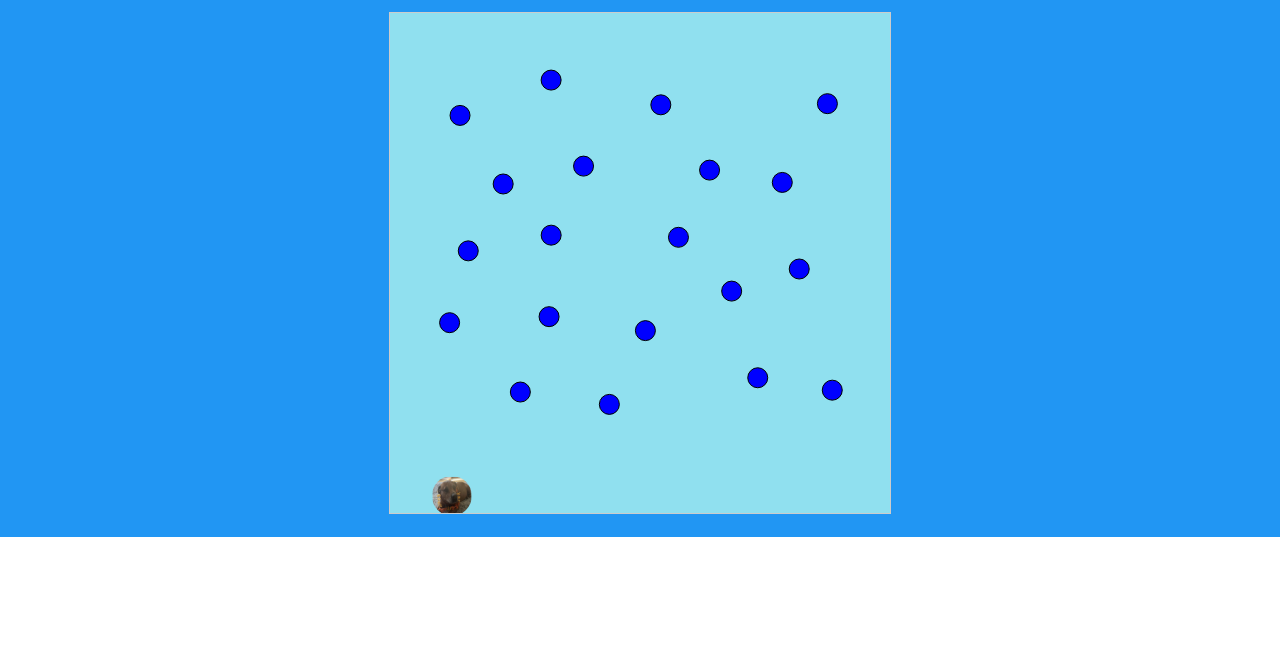
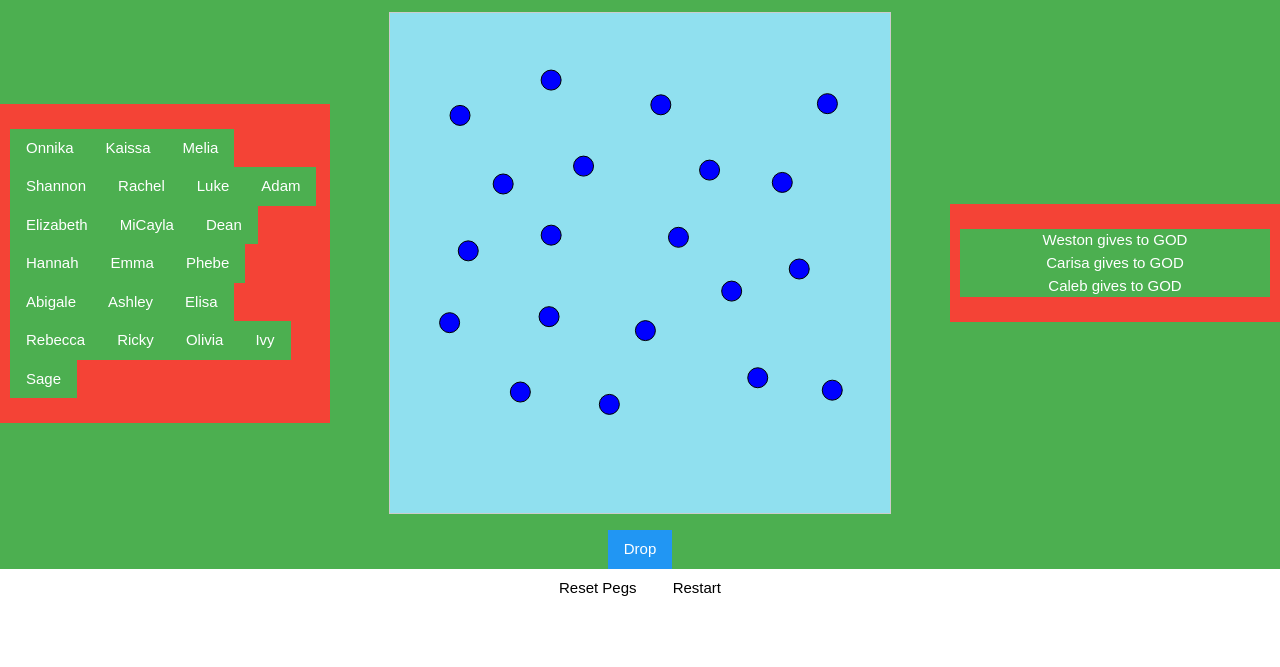
Before and after one commit to justplainfred/draw-names, a website: page src/index.html in a window 1280 px wide. Shown: the part 133-800 px from the top of the page. Drawn offline with Linux system fonts and the light colour scheme.

Commit message:
feat: adds peg resetting, drop, lists, and so on

```diff
--- /dev/null
+++ b/src/assets/custom.css
@@ -0,0 +1,32 @@
+body {
+  margin: 0;
+  font-family: Arial, sans-serif;
+}
+
+.container {
+  display: flex;
+  justify-content: center;
+  align-items: center;
+}
+
+.left-column, .right-column {
+  flex: 1; /* Take up equal space */
+  padding: 10px;
+  box-sizing: border-box;
+}
+
+.center {
+  flex: 2; /* Canvas area takes up more space */
+  display: flex;
+  justify-content: center;
+  align-items: center;
+}
+
+ul {
+  list-style-type: none;
+  padding: 0;
+}
+
+li {
+  padding: 5px 0;
+}
--- /dev/null
+++ b/src/game-objects/family.js
@@ -0,0 +1,234 @@
+const LSK_COUSINS = "cousins"
+
+const Cousins = [
+  {
+    name: "Weston",
+    family: "Blake",
+    givesTo: "GOD",
+    src: "./assets/Roxie.png",
+    disabled: false
+  }, {
+    name: "Onnika",
+    family: "Blake",
+    givesTo: "",
+    src: "./assets/Roxie.png",
+    disabled: false
+  }, {
+    name: "Kaissa",
+    family: "Blake",
+    givesTo: "",
+    src: "./assets/Roxie.png",
+    disabled: false
+  }, {
+    name: "Melia",
+    family: "Blake",
+    givesTo: "",
+    src: "./assets/Roxie.png",
+    disabled: false
+  }, {
+    name: "Carisa",
+    family: "Chrisdy",
+    givesTo: "GOD",
+    src: "./assets/Roxie.png",
+    disabled: false
+  }, {
+    name: "Shannon",
+    family: "Chrisdy",
+    givesTo: "",
+    src: "./assets/Roxie.png",
+    disabled: false
+  }, {
+    name: "Rachel",
+    family: "Chrisdy",
+    givesTo: "",
+    src: "./assets/Roxie.png",
+    disabled: false
+  }, {
+    name: "Luke",
+    family: "Chrisdy",
+    givesTo: "",
+    src: "./assets/Roxie.png",
+    disabled: false
+  }, {
+    name: "Adam",
+    family: "Chrisdy",
+    givesTo: "",
+    src: "./assets/Roxie.png",
+    disabled: false
+  }, {
+    name: "Elizabeth",
+    family: "Chrisdy",
+    givesTo: "",
+    src: "./assets/Roxie.png",
+    disabled: false
+  }, {
+    name: "Caleb",
+    family: "Andy",
+    givesTo: "GOD",
+    src: "./assets/Roxie.png",
+    disabled: false
+  }, {
+    name: "MiCayla",
+    family: "Andy",
+    givesTo: "",
+    src: "./assets/Roxie.png",
+    disabled: false
+  }, {
+    name: "Dean",
+    family: "Andy",
+    givesTo: "",
+    src: "./assets/Roxie.png",
+    disabled: false
+  }, {
+    name: "Hannah",
+    family: "Andy",
+    givesTo: "",
+    src: "./assets/Roxie.png",
+    disabled: false
+  }, {
+    name: "Emma",
+    family: "Andy",
+    givesTo: "",
+    src: "./assets/Roxie.png",
+    disabled: false
+  }, {
+    name: "Phebe",
+    family: "Andy",
+    givesTo: "",
+    src: "./assets/Roxie.png",
+    disabled: false
+  }, {
+    name: "Abigale",
+    family: "Andy",
+    givesTo: "",
+    src: "./assets/Roxie.png",
+    disabled: false
+  }, {
+    name: "Ashley",
+    family: "Fred",
+    givesTo: "",
+    src: "./assets/Roxie.png",
+    disabled: false
+  }, {
+    name: "Elisa",
+    family: "Fred",
+    givesTo: "",
+    src: "./assets/Roxie.png",
+    disabled: false
+  }, {
+    name: "Rebecca",
+    family: "Fred",
+    givesTo: "",
+    src: "./assets/Roxie.png",
+    disabled: false
+  }, {
+    name: "Ricky",
+    family: "Fred",
+    givesTo: "",
+    src: "./assets/Roxie.png",
+    disabled: false
+  }, {
+    name: "Olivia",
+    family: "Fred",
+    givesTo: "",
+    src: "./assets/Roxie.png",
+    disabled: false
+  }, {
+    name: "Ivy",
+    family: "R. Jay",
+    givesTo: "",
+    src: "./assets/Roxie.png",
+    disabled: false
+  }, {
+    name: "Sage",
+    family: "R. Jay",
+    givesTo: "",
+    src: "./assets/Roxie.png",
+    disabled: false
+  }
+]
+
+const NotParticipating = [
+  // "Weston",
+  // "Carisa",
+  // "Caleb",
+]
+
+function SetGiverChoice (giver, receiver) {
+  giver.givesTo, receiver.name;
+  localStorage.setItem(giver.name, receiver.name);
+}
+
+function RemoveGiverChoice (giver) {
+  giver.givesTo = ""
+  localStorage.removeItem(giver.name);
+}
+
+function GetGiver(name) {
+  return Cousins.filter(c => c.name === name)[0];
+}
+
+function GetPossibleRecipients (giver) {
+  return Cousins.filter(cousin => {
+    if (cousin.disabled == true) return false;
+    if (cousin.family == giver.family) return false;
+    if (NotParticipating.indexOf(cousin.name) > -1) return false;
+    return true;
+  });
+}
+
+function GetCousinsNotYetGiving() {
+  return Cousins.filter(cousin => {
+    if (NotParticipating.indexOf(cousin.name) > -1) return false;
+    if (cousin.givesTo !== "") return false
+    return true;
+  });
+}
+
+function GetCousinsGiving() {
+  return Cousins.filter(cousin => {
+    if (NotParticipating.indexOf(cousin.name) > -1) return false;
+    if (cousin.givesTo === "") return false
+    return true;
+  });
+}
+
+function SetRightColumn () {
+  const cousins = GetCousinsGiving();
+  const list = cousins.map(c => {
+    return CreateListItem(c.name, c.givesTo);
+  })
+  let ul = document.getElementById("cousins-done");
+  ul.innerHTML = "";
+  for (const li of list) {
+    ul.appendChild(li);
+  }
+}
+
+function SetLeftColumn () {
+  const cousins = GetCousinsNotYetGiving();
+  const list = cousins.map(c => {
+    return CreateListItem(c.name);
+  })
+  let ul = document.getElementById("cousins-todo");
+  ul.innerHTML = "";
+  for (const li of list) {
+    ul.appendChild(li);
+  }
+}
+
+function CreateListItem (giver, receiver) {
+  if (receiver) {
+    const li = document.createElement('li');
+    li.className = "w3-container w3-green w3-center"
+    li.textContent = `${giver} gives to ${receiver}`
+      return li
+  }
+  const btn = document.createElement('button');
+  btn.textContent = giver;
+  btn.className = "w3-button w3-green"
+  btn.onclick = () => {
+    GAME.startWith(giver);
+  }
+  return btn
+}
--- a/src/game-objects/pegs.js
+++ b/src/game-objects/pegs.js
@@ -33,11 +33,38 @@ function generatePegs() {
     const y = Math.random() * (boardHeight - 2 * PEG_RADIUS) + PEG_RADIUS;
 
     if (isValidPosition(x, y, pegs)) {
-            pegs.push([x, y, PEG_RADIUS]);
+      pegs.push([x, y, PEG_RADIUS, 0]);
     }
   }
 
   return pegs;
 }
 
-var Pegs = generatePegs();
+let Pegs = generatePegs();
+const PegsGI = {
+  id: "pegs",
+  reset: () => {
+    Pegs = generatePegs();
+  },
+  handleInput: () => { },
+  update: () => {
+    Pegs.forEach(peg => {
+      if (peg[3] > 0) {
+        peg[3] -= 1;
+      }
+    })
+  },
+  render: () => {
+    let i = 0;
+    for (const [x, y, radius, hit] of Pegs) {
+      ctx.beginPath();
+      ctx.arc(x, y, radius, 0, 2 * Math.PI);
+      ctx.fillStyle = hit > 0 ? 'red' : 'blue';
+      ctx.fill();
+      ctx.stroke();
+      i++;
+    }
+
+  },
+  isFinished: () => { }
+}
--- a/src/game-objects/puck.js
+++ b/src/game-objects/puck.js
@@ -1,51 +1,60 @@
 const GRAVITY = 9.81;
-const PUCK_TIME_STEP = 0.07;
+const PUCK_TIME_STEP = 0.05;
 const PUCK_RADIUS = 20;
 
 class Puck {
   constructor (imgSrc, id, centerX, centerY) {
     this._image = new Image();
     this._image.src = imgSrc;
+    this._delete = false;
     this.id = id;
     this.centerX = centerX;
     this.centerY = centerY;
     this.canvas = document.getElementById('game-canvas');
     this.ctx = this.canvas.getContext('2d');
-    this.velocity_x = 0.0;
+    this.velocity_x = 25.0;
     this.velocity_y = 0.0;
-    this.collisions = [];
+    this.hasDropped = false;
   }
 
   handleInput() { }
 
   update(elapsedMillis) {
-    if (elapsedMillis > 1000000) return;
     if (this._hasLanded()) return;
-    this.collisions = [];
 
     // Update the position
     this.centerX += this.velocity_x * PUCK_TIME_STEP
     this.centerY += this.velocity_y * PUCK_TIME_STEP
 
-    // Update the velocity due to GRAVITY
-    this.velocity_y += GRAVITY * PUCK_TIME_STEP
+    if (this.hasDropped) {
+      // Update the velocity due to GRAVITY
+      this.velocity_y += GRAVITY * PUCK_TIME_STEP
+    }
 
-    for (const [x, y, radius] of Pegs) {
-      if (this._checkCollision(x, y, radius)) {
+    // Check For peg collisions
+    for (let i = 0; i < Pegs.length; ++i) {
+      const [x, y, radius] = Pegs[i]
+      if (this._didCollide(x, y, radius)) {
+        Pegs[i][3] = 10;
         this._handleCollision(x, y)
       }
     }
 
+    // check for wall collisions
     if (this.centerX < PUCK_RADIUS  || this.centerX > boardWidth - PUCK_RADIUS) {
       this.velocity_x *= -1;
     }
+  }
+
+  drop () {
+    this.hasDropped = true;
   }
 
   _hasLanded () {
     return this.canvas.height - PUCK_RADIUS <= this.centerY
   }
 
-  _checkCollision(pegX, pegY, pegR) {
+  _didCollide(pegX, pegY, pegR) {
     let distance = Math.sqrt(((this.centerX - pegX) * (this.centerX - pegX) + (this.centerY - pegY) * (this.centerY - pegY)))
     return distance < pegR + PUCK_RADIUS;
   }
@@ -76,22 +85,14 @@ class Puck {
     this.ctx.drawImage(this._image, this.centerX - PUCK_RADIUS, this.centerY - PUCK_RADIUS, PUCK_RADIUS * 2, PUCK_RADIUS * 2);
 
     this.ctx.restore();
-
-    this._drawPegs();
-  }
-
-  _drawPegs() {
-    for (const [x, y, radius] of Pegs) {
-      ctx.beginPath();
-      ctx.arc(x, y, radius, 0, 2 * Math.PI);
-      ctx.fillStyle = 'blue';
-      ctx.fill();
-      ctx.stroke();
-    }
   }
 
   isFinished() {
+    return this._delete;
+  }
 
+  delete() {
+    this._delete = true;
   }
 }
 
--- a/src/index.html
+++ b/src/index.html
@@ -4,15 +4,39 @@
     <title>Christensen Christmas</title>
     <meta name="viewport" content="width=device-width, initial-scale=1">
     <link rel="stylesheet" href="./assets/main.css">
+    <link rel="stylesheet" href="./assets/custom.css">
   </head>
   <body>
-    <div class="w3-container w3-pink w3-center">
+    <div class="w3-container w3-red w3-center">
       <h1>PLINKO</h1>
       <h2>2024 Christensen Christmas Family Drawing</h2>
     </div>
-    <div class="w3-container w3-blue w3-center">
-      <canvas class="w3-border w3-margin" id="game-canvas" width="500" height="500"></canvas>
+
+    <div class="container w3-green">
+      <div class="left-column w3-red">
+          <ul id="cousins-todo">
+
+          </ul>
+      </div>
+      <div class="center w3-green">
+        <canvas class="w3-border w3-margin" id="game-canvas" width="500" height="500"></canvas>
+      </div>
+      <div class="right-column w3-red">
+          <ul id="cousins-done">
+
+          </ul>
+      </div>
     </div>
+
+    </div>
+    <div class="w3-container w3-center w3-green">
+      <button class="w3-button w3-blue" onclick="GAME.dropPuck()">Drop</button>
+    </div>
+    <div class="w3-container w3-center">
+      <button class="w3-button" onclick="PegsGI.reset()">Reset Pegs</button>
+      <button class="w3-button" onclick="GAME.restart()">Restart</button>
+    </div>
+    <script src="./game-objects/family.js" async="false"></script>
     <script src="./game-objects/pegs.js" async="false"></script>
     <script src="./game-objects/game-loop.js" async="false"></script>
     <script src="./game-objects/puck.js" async="false"></script>
--- a/src/main.js
+++ b/src/main.js
@@ -2,7 +2,7 @@
 const canvas = document.getElementById('game-canvas');
 const ctx = canvas.getContext('2d');
 
-const screenCleaner = {
+const ScreenCleanerGI = {
   id: "screen-cleaner",
   handleInput: () => { },
   update: () => { },
@@ -15,8 +15,36 @@ const screenCleaner = {
   isFinished: () => { }
 }
 
+let GAME = {}
+
 
 setTimeout(() => {
-  LOOP.addItem(screenCleaner);
-  LOOP.addItem(PuckFactory("./assets/Roxie.png", "roxie", 250, 0));
+  GAME = {
+    load: () => {
+      LOOP.addItem(ScreenCleanerGI);
+      LOOP.addItem(PegsGI)
+      SetLeftColumn();
+      SetRightColumn();
+    },
+    startWith: (name) => {
+      if (this.activePuck) {
+        this.activePuck.delete();
+      }
+      let giver = GetGiver(name);
+      this.activePuck = PuckFactory(giver.src, giver.name, 250, PEG_RADIUS)
+      LOOP.addItem(this.activePuck);
+    },
+    restart: () => {
+      if (this.activePuck) {
+        this.activePuck.delete();
+      }
+      this.activePuck = PuckFactory("./assets/Roxie.png", `roxie-${Math.random()}`, 250, PEG_RADIUS)
+      LOOP.addItem(this.activePuck);
+    },
+    dropPuck: () => {
+      this.activePuck.drop();
+    }
+  };
+
+  GAME.load();
 }, 1000)
```
Lines whose indentation alone changed are shown as unchanged.
